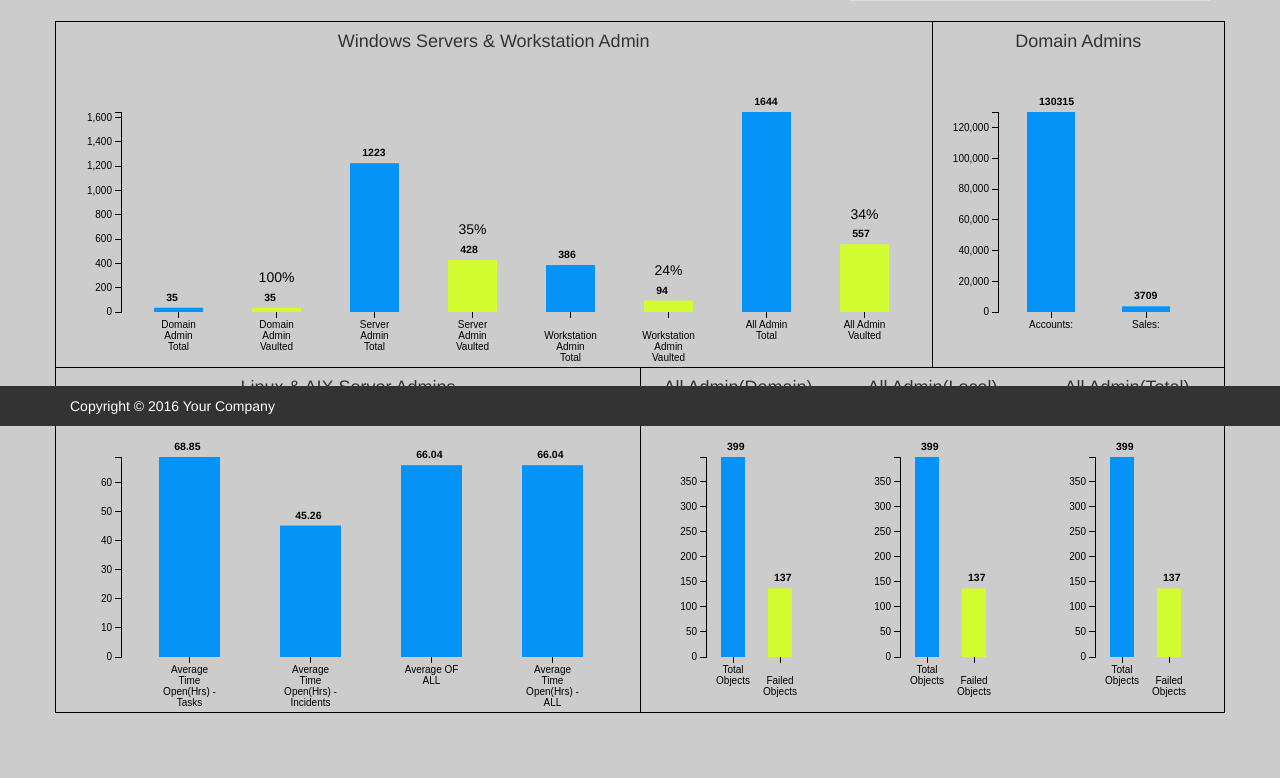
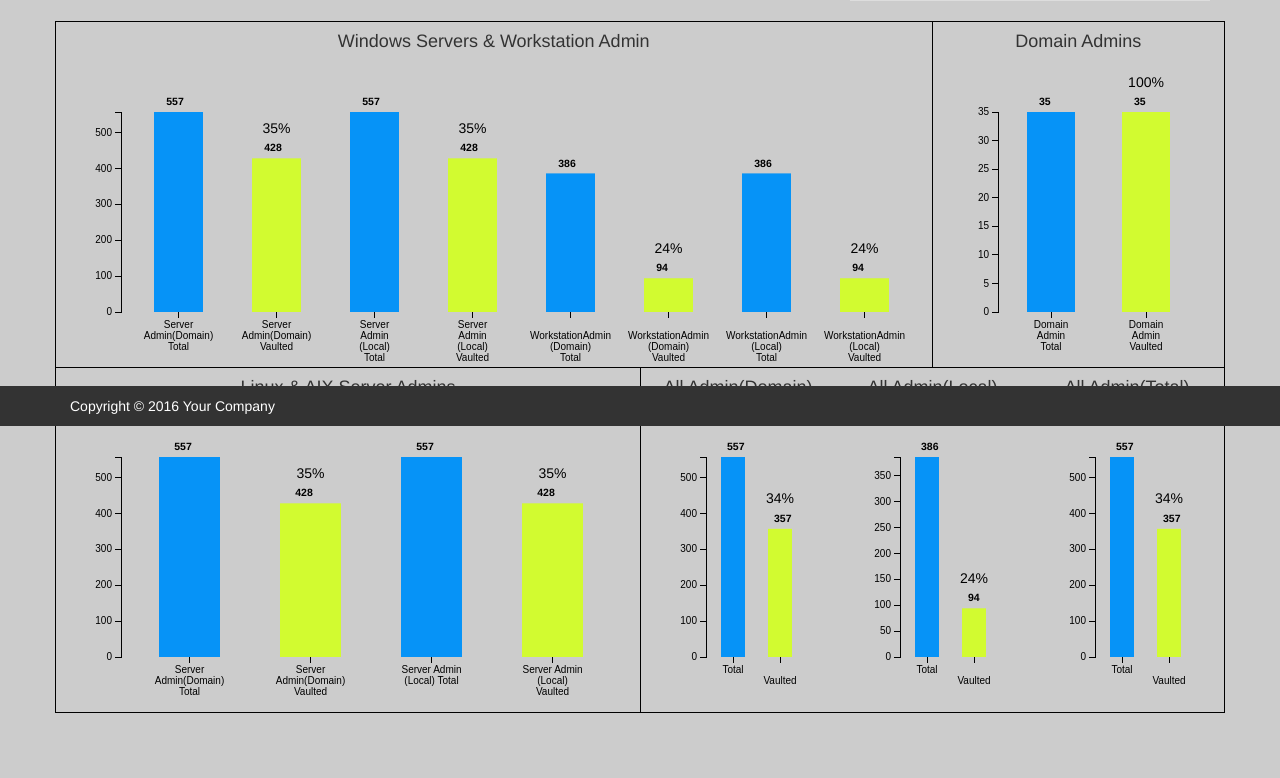
Before and after one commit to SyedNusrath/D3WithDjango, a Django app: page / in a window 1280 px wide. Shown: the part 374-1152 px from the top of the page. Run offline with Django 3.2, Linux system fonts and the light colour scheme; some libraries are stand-ins or nearby versions.

Commit message:
modified with real values

```diff
--- a/charts/views.py
+++ b/charts/views.py
@@ -5,18 +5,19 @@ import numpy as np
 import ast
 
 def loadCharts(request):
-    ObjectAndAccounts,LicenseAndSales,file2,RequestTicketAverage ,RequestTimeAverage,passRetrivedAllvalues,passRetrivedTotal= getDatafromFiles()
-    return render(request, 'barcharts.html',{'ObjectAndAccounts':ObjectAndAccounts,'LicenseAndSales':LicenseAndSales,'WindowsAndDomainAdmin':file2,
-                                             'RequestTimeAverage':RequestTimeAverage,'RequestTicketAverage':RequestTicketAverage,
-                                             'passRetrivedAllvalues': passRetrivedAllvalues,'passRetrivedTotal': passRetrivedTotal})
+    ObjectAndAccounts,ObjectAndAccounts2,ObjectAndAccounts3,file2,RequestTicketAverage ,RequestTimeAverage = getDatafromFiles()
+    return render(request, 'barcharts.html',{'ObjectAndAccounts':ObjectAndAccounts, 'ObjectAndAccounts2':ObjectAndAccounts2,
+        'ObjectAndAccounts3':ObjectAndAccounts3,
+        'WindowsAndDomainAdmin':file2,
+        'RequestTimeAverage':RequestTimeAverage,'RequestTicketAverage':RequestTicketAverage,
+        })
 
 def getDatafromFiles():
-    ObjectAndAccounts = [{"name":"Total Objects","value":399.0},{"name":"Failed Objects","value":137.0}]
-    LicenseAndSales = [{'name': 'License Count X of 2200', 'value': 2161.0}, {'name': 'Percentage of License in Use', 'value': 0.9823}, {'name': 'Number of people whom have access to password vault ', 'value': 4060.0}, {'name': '# Sales', 'value': 3540}]
-    df_per = [{"name":"Domain Admin Total","value":35.0,"domain":"Domain Admin Percentage","percentages":1.0},{"name":"Domain Admin Vaulted","value":35.0,"domain":"Domain Admin Percentage","percentages":1.0},{"name":"Server Admin Total","value":1223.0,"domain":"Server Admin Percentage","percentages":0.35},{"name":"Server Admin Vaulted","value":428.0,"domain":"Server Admin Percentage","percentages":0.35},{"name":"Workstation Admin Total","value":386.0,"domain":"Workstation Percentage","percentages":0.2435},{"name":"Workstation Admin Vaulted","value":94.0,"domain":"Workstation Percentage","percentages":0.2435},{"name":"All Admin Total","value":1644.0,"domain":"All  Admin Percentage","percentages":0.3388},{"name":"All  Admin Vaulted","value":557.0,"domain":"All  Admin Percentage","percentages":0.3388}]
-    RequestTicketAverage = [{"name":"Accounts:","value":130315.0},{"name":"Sales:","value":3709.0}]
-    RequestTimeAverage = [{"name":"Average Time Open(Hrs) - Tasks","value":68.85},{"name":"Average Time Open(Hrs) -  Incidents","value":45.26},{"name":"Average OF ALL","value":66.04},{"name":"Average Time Open(Hrs) - ALL","value":66.04}]
-    passRetrivedAllvalues  = [{'name': 'Unique Users who pulled passwords in the last 7 Days ', 'value': 368.0}, {'name': 'Unique Accounts retrieved', 'value': 1912}, {'name': 'All Active user in the last 7 days ', 'value': 978.0}]
-    passRetrivedTotal = [{"name":"Total # of pwds pulled in last 7 days","value":260884.0}]
-    return ObjectAndAccounts,LicenseAndSales,df_per,\
-           RequestTicketAverage,RequestTimeAverage,passRetrivedAllvalues,passRetrivedTotal
+    ObjectAndAccounts = [{"name":"Total","value":557,"domain":"Domain Admin Percentage","percentages":1.0},{"name":"Vaulted","value":357.0,"domain":"Domain Admin Percentage","percentages":0.34}]
+    ObjectAndAccounts2 = [{"name":"Total","value":386,"domain":"Domain Admin Percentage","percentages":1.0},{"name":"Vaulted","value":94.0,"domain":"Domain Admin Percentage","percentages":0.24}]
+    ObjectAndAccounts3 = [{"name":"Total","value":557,"domain":"Domain Admin Percentage","percentages":1.0},{"name":"Vaulted","value":357.0,"domain":"Domain Admin Percentage","percentages":0.34}]
+    df_per = [{"name":"Server Admin(Domain) Total","value":557,"domain":"Domain Admin Percentage","percentages":1.0},{"name":"Server Admin(Domain) Vaulted","value":428.0,"domain":"Domain Admin Percentage","percentages":0.35},{"name":"Server Admin (Local) Total","value":557.0,"domain":"Server Admin Percentage","percentages":1.0},{"name":"Server Admin (Local) Vaulted","value":428.0,"domain":"Server Admin Percentage","percentages":0.35},{"name":"WorkstationAdmin (Domain) Total","value":386.0,"domain":"Workstation Percentage","percentages":1.0},{"name":"WorkstationAdmin (Domain) Vaulted","value":94.0,"domain":"Workstation Percentage","percentages":0.2435},{"name":"WorkstationAdmin (Local) Total","value":386.0,"domain":"All  Admin Percentage","percentages":0.3388},{"name":"WorkstationAdmin (Local) Vaulted","value":94.0,"domain":"All  Admin Percentage","percentages":0.24}]
+    RequestTicketAverage = [{"name":"Domain Admin Total","value":35,"domain":"Domain Admin Percentage","percentages":1.0},{"name":"Domain Admin Vaulted","value":35.0,"domain":"Domain Admin Percentage","percentages":1.0}]
+    RequestTimeAverage = [{"name":"Server Admin(Domain) Total","value":557,"domain":"Domain Admin Percentage","percentages":1.0},{"name":"Server Admin(Domain) Vaulted","value":428.0,"domain":"Domain Admin Percentage","percentages":0.35},{"name":"Server Admin (Local) Total","value":557.0,"domain":"Server Admin Percentage","percentages":1.0},{"name":"Server Admin (Local) Vaulted","value":428.0,"domain":"Server Admin Percentage","percentages":0.35}]
+    return ObjectAndAccounts,ObjectAndAccounts2,ObjectAndAccounts3,df_per,\
+           RequestTicketAverage,RequestTimeAverage
--- a/templates/barcharts.html
+++ b/templates/barcharts.html
@@ -296,7 +296,7 @@
         .attr("dy", "-.75em")
         .text(function (d) { if(isFloat(d.value)){ return d3.format('.2f')(d.value); }else{return d.value;} })
 
-      if (divId == "WindowsAndDomainAdmin") {
+      // if (divId == "WindowsAndDomainAdmin") {
         svg.selectAll(".text")
           .data(data)
           .enter()
@@ -307,7 +307,7 @@
           .attr("y", function (d) { return y(d.value) - 15; })
           .attr("dy", "-.75em")
           .text(function (d,i) {if (i % 2) {  return d3.format(".2s")(d.percentages*100)+"%";} else { return ""; } });
-      }
+      // }
 
     	  function isFloat(n){
     			return Number(n) === n && n % 1 !== 0;
@@ -346,19 +346,18 @@
     var one_color = ['#0693f7', '#0693f7'] // blue , blue
 
     var ObjectAndAccounts = {{ ObjectAndAccounts| safe }};
-    var LicenseAndSales = {{ LicenseAndSales| safe }};
+    var ObjectAndAccounts2 = {{ ObjectAndAccounts2| safe }};
+    var ObjectAndAccounts3 = {{ ObjectAndAccounts3| safe }};
     var WindowsAndDomainAdmin = {{ WindowsAndDomainAdmin| safe }};
     var RequestTimeAverages = {{ RequestTimeAverage| safe }};
     var RequestTicketsAverages = {{ RequestTicketAverage| safe }};
-    var passRetrivedAllvalues = {{ passRetrivedAllvalues| safe }};
-    var passRetrivedTotal = {{ passRetrivedTotal| safe }};
 
     BulidBarchart(ObjectAndAccounts, "ObjectAndAccounts", 200, 300, two_color)
-    BulidBarchart(ObjectAndAccounts, "ObjectAndAccounts1", 200, 300, two_color)
-    BulidBarchart(ObjectAndAccounts, "ObjectAndAccounts2", 200, 300, two_color)
+    BulidBarchart(ObjectAndAccounts2, "ObjectAndAccounts1", 200, 300, two_color)
+    BulidBarchart(ObjectAndAccounts3, "ObjectAndAccounts2", 200, 300, two_color)
     BulidBarchart(WindowsAndDomainAdmin, "WindowsAndDomainAdmin", 900, 300, two_color)
-    BulidBarchart(RequestTimeAverages, "RequestTimeAverages", 600, 300,one_color)
-    BulidBarchart(RequestTicketsAverages, "RequestTicketsAverages", 300, 300,one_color)
+    BulidBarchart(RequestTimeAverages, "RequestTimeAverages", 600, 300,two_color)
+    BulidBarchart(RequestTicketsAverages, "RequestTicketsAverages", 300, 300,two_color)
 
   </script>
 
```
